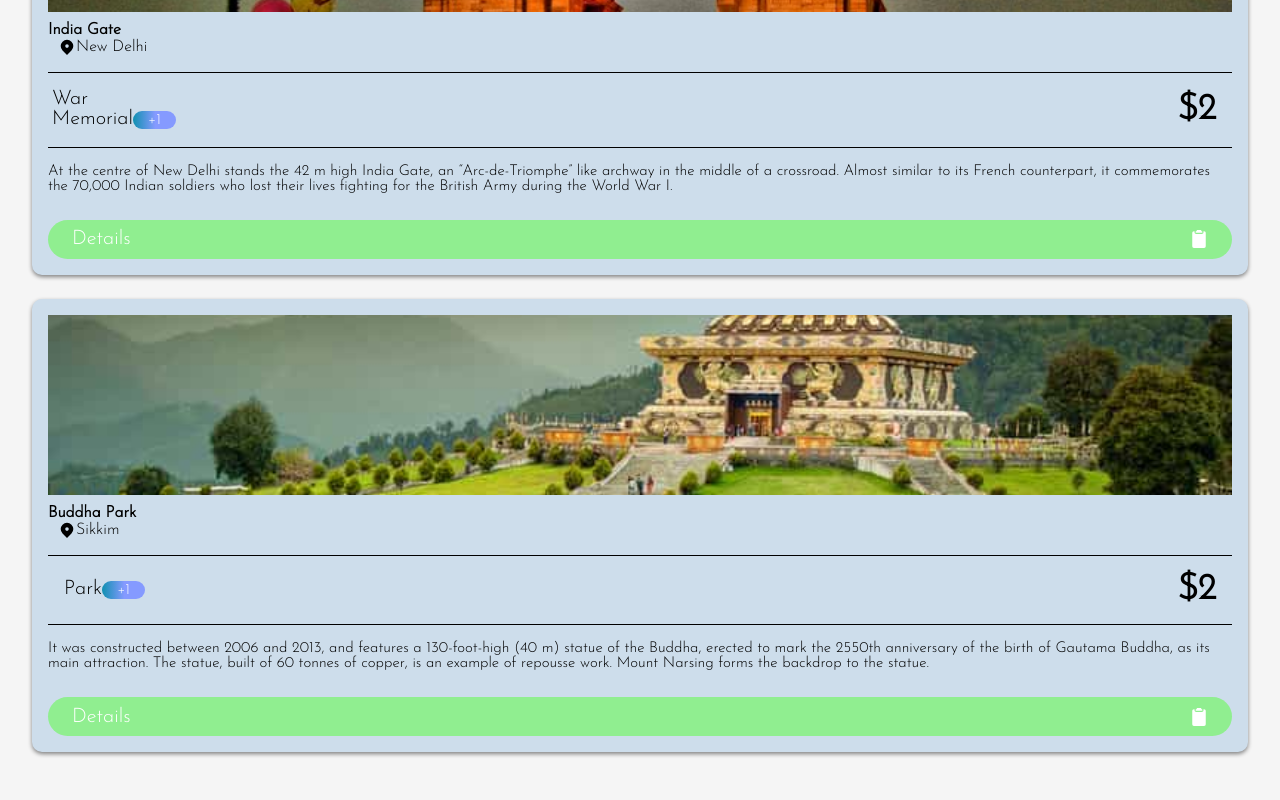
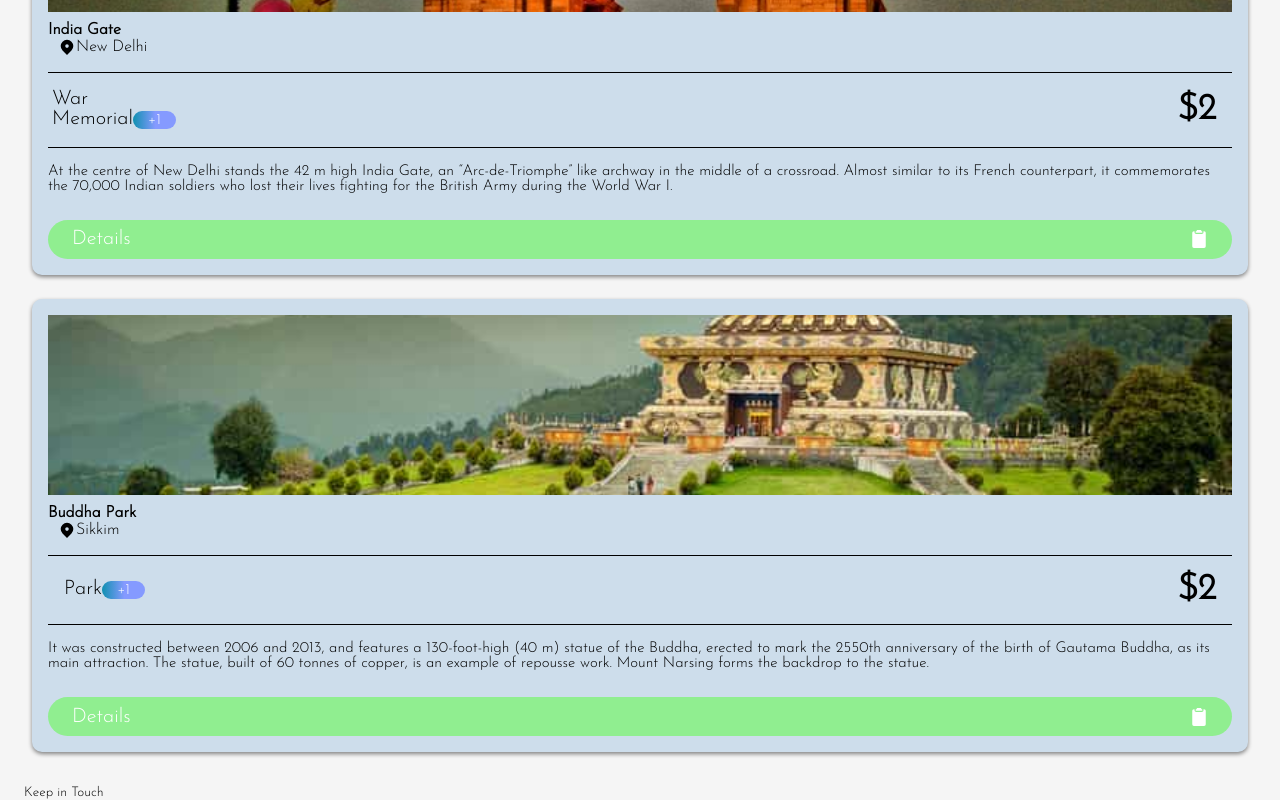
Before and after one commit to soumya-rayast/travelandtourwebsite, a React (Create React App) app: page / in a window 1280 px wide. Shown: the part 2942-3742 px from the top of the page. Built offline with nearby package versions, Linux system fonts and the light colour scheme.

Commit message:
files updated

```diff
--- a/src/App.js
+++ b/src/App.js
@@ -10,7 +10,7 @@ const App = () => {
     <Navbar/>
     <Home/>
     <Main/>
-    {/* <Footer/> */}
+    <Footer/>
     </>
   )
 }
--- a/src/Components/Footer/Footer.jsx
+++ b/src/Components/Footer/Footer.jsx
@@ -1,10 +1,23 @@
 import React from 'react'
 import "./footer.css"
+import video2 from '../../Media/video2.mp4'
 const Footer = () => {
   return (
-    <div>
-
-    </div>
+    <section className='footer'>
+      <div className="videoDiv">
+      {/* <video src={video2} muted autoPlay loop type="video/mp4" ></video> */}
+      <video loop muted autoPlay>
+        <source src={video2} type="video/mp4"/>
+      </video>
+      </div>
+      <div className="secContent container">
+        <div className="contactDiv flex">
+          <div className="text">
+            <small>Keep in Touch</small>
+          </div>
+        </div>
+      </div>
+    </section>
   )
 }
 
--- a/src/Components/Home/home.css
+++ b/src/Components/Home/home.css
@@ -152,7 +152,7 @@ input::placeholder {
 }
 
 .homeFooterIcons .icon:hover {
-    color: #457fca;
+    color: #79a9e9;
 }
 
 
--- a/src/Components/Navbar/navbar.css
+++ b/src/Components/Navbar/navbar.css
@@ -56,7 +56,7 @@
     }
     .btn{
         margin-top:  1rem;
-        background: linear-gradient(90deg, rgba(16,144,177,1) 0%, rgba(133,154,255,1) 52%, rgba(133,154,255,1) 64%);;
+        background: linear-gradient(90deg, rgba(16,144,177,1) 0%, rgba(133,154,255,1) 52%, rgba(133,154,255,1) 64%);
     }
     .btn a{
         font-weight: 600;
```
